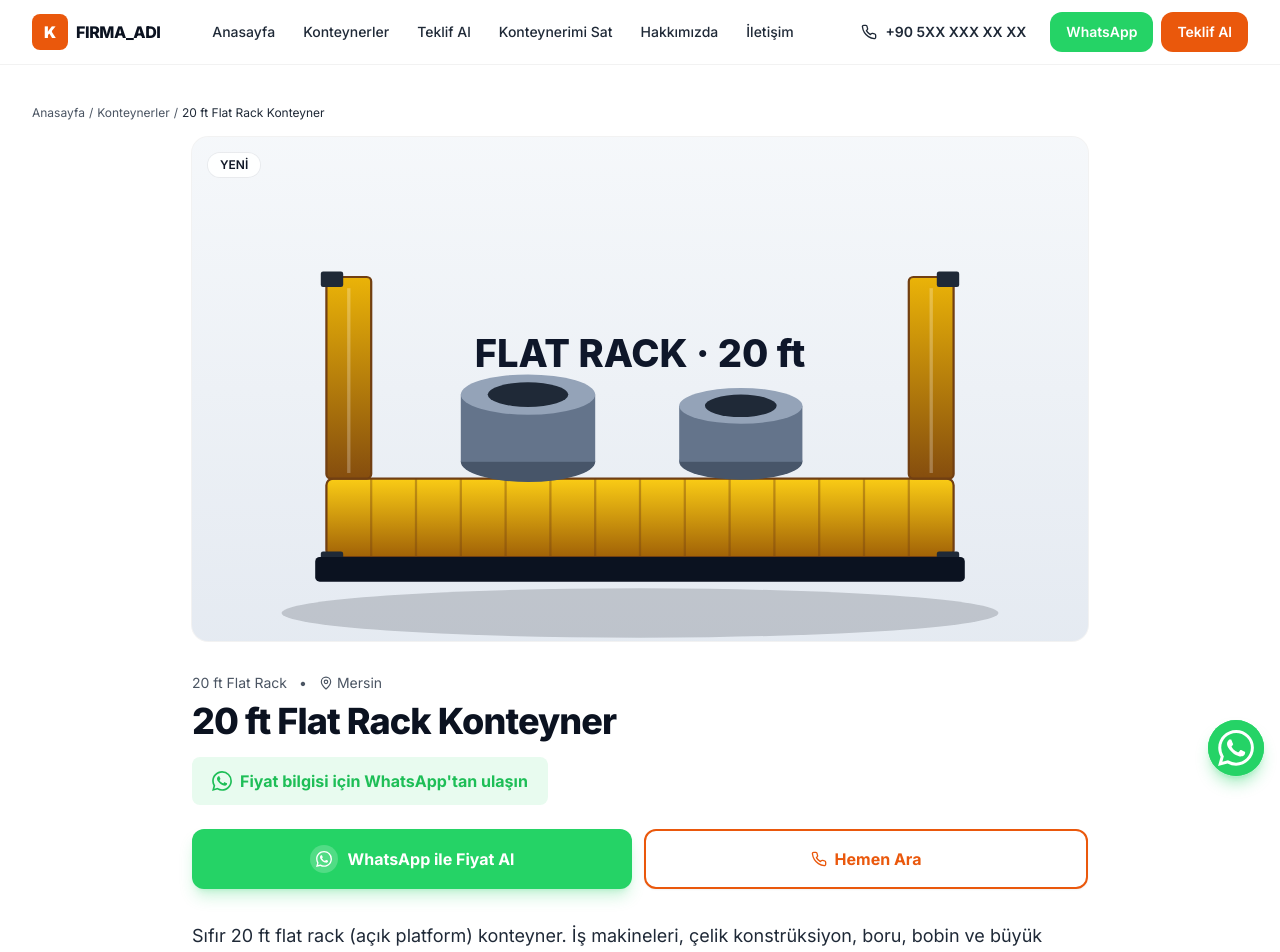
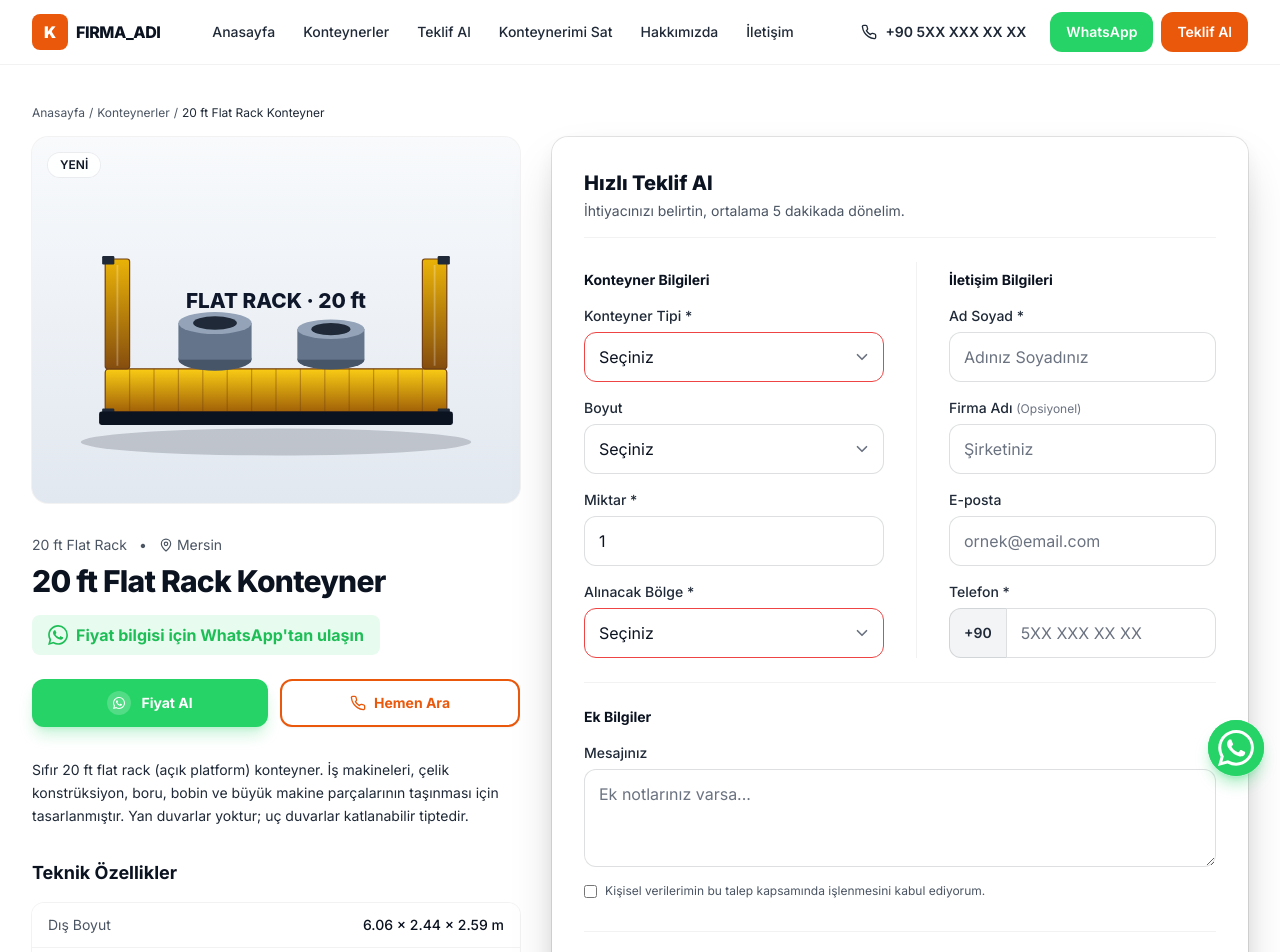
Before and after one commit to sukrugencoglu10/gnckon, a Next.js app: page /konteynerler/20-ft-flat-rack-konteyner in a window 1280 px wide. Shown: the top 952 px of the page. Built offline with nearby package versions, Linux system fonts and the light colour scheme.

Commit message:
style: keep form in sidebar but widen sidebar to fit 2 columns

```diff
--- a/app/konteynerler/[slug]/page.tsx
+++ b/app/konteynerler/[slug]/page.tsx
@@ -71,15 +71,15 @@ export default function ContainerDetailPage({ params }: { params: { slug: string
           <span className="text-ink-700">{c.title}</span>
         </nav>
 
-        <div className="grid gap-8 lg:grid-cols-1">
-          <div>
-            <div className="relative aspect-[4/3] overflow-hidden rounded-2xl bg-ink-700/5 ring-1 ring-black/5 lg:aspect-[16/9] max-w-4xl mx-auto">
+        <div className="grid gap-8 lg:grid-cols-12 items-start">
+          <div className="lg:col-span-5">
+            <div className="relative aspect-[4/3] overflow-hidden rounded-2xl bg-ink-700/5 ring-1 ring-black/5">
               <Image
                 src={c.image}
                 alt={c.title}
                 fill
                 priority
-                sizes="(max-width: 1024px) 100vw, 100vw"
+                sizes="(max-width: 1024px) 100vw, 40vw"
                 className="object-cover"
               />
               <span className="absolute left-4 top-4 rounded-full bg-white/95 px-3 py-1 text-xs font-semibold uppercase text-ink-800 ring-1 ring-black/5">
@@ -87,7 +87,7 @@ export default function ContainerDetailPage({ params }: { params: { slug: string
               </span>
             </div>
 
-            <div className="mt-8 max-w-4xl mx-auto">
+            <div className="mt-8">
               <div className="flex items-center gap-3 text-sm text-ink-500">
                 <span>{c.typeLabel}</span>
                 <span>•</span>
@@ -95,10 +95,10 @@ export default function ContainerDetailPage({ params }: { params: { slug: string
                   <MapPin className="h-3.5 w-3.5" /> {c.city}
                 </span>
               </div>
-              <h1 className="mt-2 text-3xl font-extrabold tracking-tight text-ink-900 sm:text-4xl">
+              <h1 className="mt-2 text-2xl font-extrabold tracking-tight text-ink-900 sm:text-3xl">
                 {c.title}
               </h1>
-              <div className="mt-4 inline-flex items-center gap-2 rounded-lg bg-wa/10 px-5 py-3 text-base font-bold text-wa-dark">
+              <div className="mt-4 inline-flex items-center gap-2 rounded-lg bg-wa/10 px-4 py-2 text-base font-bold text-wa-dark">
                 <svg viewBox="0 0 24 24" className="h-5 w-5 fill-current" aria-hidden>
                   <path d="M17.472 14.382c-.297-.149-1.758-.867-2.03-.967-.273-.099-.471-.148-.67.15-.197.297-.767.966-.94 1.164-.173.199-.347.223-.644.075-.297-.15-1.255-.463-2.39-1.475-.883-.788-1.48-1.761-1.653-2.059-.173-.297-.018-.458.13-.606.134-.133.298-.347.446-.52.149-.174.198-.298.298-.497.099-.198.05-.371-.025-.52-.075-.149-.669-1.612-.916-2.207-.242-.579-.487-.5-.669-.51-.173-.008-.371-.01-.57-.01-.198 0-.52.074-.792.372-.272.297-1.04 1.016-1.04 2.479 0 1.462 1.065 2.875 1.213 3.074.149.198 2.096 3.2 5.077 4.487.709.306 1.262.489 1.694.625.712.227 1.36.195 1.871.118.571-.085 1.758-.719 2.006-1.413.248-.694.248-1.289.173-1.413-.074-.124-.272-.198-.57-.347m-5.421 7.403h-.004a9.87 9.87 0 0 1-5.031-1.378l-.361-.214-3.741.982.998-3.648-.235-.374a9.86 9.86 0 0 1-1.51-5.26c.001-5.45 4.436-9.884 9.888-9.884 2.64 0 5.122 1.03 6.988 2.898a9.825 9.825 0 0 1 2.893 6.994c-.003 5.45-4.437 9.884-9.885 9.884m8.413-18.297A11.815 11.815 0 0 0 12.05 0C5.495 0 .16 5.335.157 11.892c0 2.096.547 4.142 1.588 5.945L.057 24l6.305-1.654a11.882 11.882 0 0 0 5.683 1.448h.005c6.554 0 11.89-5.335 11.893-11.893a11.821 11.821 0 0 0-3.48-8.413" />
                 </svg>
@@ -110,34 +110,32 @@ export default function ContainerDetailPage({ params }: { params: { slug: string
                   href={waForContainer(c.slug, c.title)}
                   target="_blank"
                   rel="noopener noreferrer"
-                  className="group relative inline-flex flex-1 items-center justify-center gap-2.5 overflow-hidden whitespace-nowrap rounded-xl bg-wa px-6 py-4 text-base font-bold text-white shadow-lg shadow-wa/25 transition hover:-translate-y-0.5 hover:bg-wa-dark hover:shadow-xl hover:shadow-wa/35"
+                  className="group relative inline-flex flex-1 items-center justify-center gap-2.5 overflow-hidden whitespace-nowrap rounded-xl bg-wa px-4 py-3 text-sm font-bold text-white shadow-lg shadow-wa/25 transition hover:-translate-y-0.5 hover:bg-wa-dark hover:shadow-xl hover:shadow-wa/35"
                 >
-                  <span aria-hidden className="grid h-7 w-7 place-items-center rounded-full bg-white/20">
-                    <svg viewBox="0 0 24 24" className="h-4 w-4 fill-current" aria-hidden>
+                  <span aria-hidden className="grid h-6 w-6 place-items-center rounded-full bg-white/20">
+                    <svg viewBox="0 0 24 24" className="h-3 w-3 fill-current" aria-hidden>
                       <path d="M17.472 14.382c-.297-.149-1.758-.867-2.03-.967-.273-.099-.471-.148-.67.15-.197.297-.767.966-.94 1.164-.173.199-.347.223-.644.075-.297-.15-1.255-.463-2.39-1.475-.883-.788-1.48-1.761-1.653-2.059-.173-.297-.018-.458.13-.606.134-.133.298-.347.446-.52.149-.174.198-.298.298-.497.099-.198.05-.371-.025-.52-.075-.149-.669-1.612-.916-2.207-.242-.579-.487-.5-.669-.51-.173-.008-.371-.01-.57-.01-.198 0-.52.074-.792.372-.272.297-1.04 1.016-1.04 2.479 0 1.462 1.065 2.875 1.213 3.074.149.198 2.096 3.2 5.077 4.487.709.306 1.262.489 1.694.625.712.227 1.36.195 1.871.118.571-.085 1.758-.719 2.006-1.413.248-.694.248-1.289.173-1.413-.074-.124-.272-.198-.57-.347m-5.421 7.403h-.004a9.87 9.87 0 0 1-5.031-1.378l-.361-.214-3.741.982.998-3.648-.235-.374a9.86 9.86 0 0 1-1.51-5.26c.001-5.45 4.436-9.884 9.888-9.884 2.64 0 5.122 1.03 6.988 2.898a9.825 9.825 0 0 1 2.893 6.994c-.003 5.45-4.437 9.884-9.885 9.884m8.413-18.297A11.815 11.815 0 0 0 12.05 0C5.495 0 .16 5.335.157 11.892c0 2.096.547 4.142 1.588 5.945L.057 24l6.305-1.654a11.882 11.882 0 0 0 5.683 1.448h.005c6.554 0 11.89-5.335 11.893-11.893a11.821 11.821 0 0 0-3.48-8.413" />
                     </svg>
                   </span>
-                  WhatsApp ile Fiyat Al
+                  Fiyat Al
                   <span aria-hidden className="pointer-events-none absolute -left-12 top-0 h-full w-12 -skew-x-12 bg-white/25 opacity-0 transition-all duration-700 group-hover:left-[110%] group-hover:opacity-100" />
                 </a>
                 <a
                   href={telLink()}
-                  className="inline-flex flex-1 items-center justify-center gap-2 whitespace-nowrap rounded-xl border-2 border-brand-600 bg-white px-6 py-4 text-base font-bold text-brand-600 shadow-sm transition hover:-translate-y-0.5 hover:bg-brand-50 hover:shadow-md"
+                  className="inline-flex flex-1 items-center justify-center gap-2 whitespace-nowrap rounded-xl border-2 border-brand-600 bg-white px-4 py-3 text-sm font-bold text-brand-600 shadow-sm transition hover:-translate-y-0.5 hover:bg-brand-50 hover:shadow-md"
                 >
                   <Phone className="h-4 w-4" /> Hemen Ara
                 </a>
               </div>
 
-              <p className="mt-8 leading-relaxed text-ink-700 text-lg">{c.description}</p>
+              <p className="mt-8 leading-relaxed text-ink-700 text-sm">{c.description}</p>
 
-              <h2 className="mt-10 text-xl font-bold text-ink-900">Teknik Özellikler</h2>
-              <dl className="mt-4 grid grid-cols-1 overflow-hidden rounded-xl ring-1 ring-black/5 sm:grid-cols-2">
+              <h2 className="mt-8 text-lg font-bold text-ink-900">Teknik Özellikler</h2>
+              <dl className="mt-4 grid grid-cols-1 overflow-hidden rounded-xl ring-1 ring-black/5">
                 {Object.entries(c.specs).map(([k, v], i) => (
                   <div
                     key={k}
-                    className={`flex justify-between gap-4 bg-white px-5 py-4 text-sm ${
-                      i % 2 ? "" : "sm:border-r border-black/5"
-                    } border-b border-black/5`}
+                    className={`flex justify-between gap-4 bg-white px-4 py-3 text-sm border-b border-black/5`}
                   >
                     <dt className="text-ink-500">{k}</dt>
                     <dd className="text-right font-medium text-ink-900">{v}</dd>
@@ -146,10 +144,12 @@ export default function ContainerDetailPage({ params }: { params: { slug: string
               </dl>
             </div>
           </div>
-        </div>
 
-        <div className="mt-16 mx-auto w-full max-w-4xl shadow-2xl ring-1 ring-black/5 rounded-2xl">
-          <LeadForm variant="buyer" defaultType={c.type} />
+          <aside className="lg:col-span-7 lg:sticky lg:top-24">
+            <div className="w-full shadow-2xl ring-1 ring-black/5 rounded-2xl bg-white">
+              <LeadForm variant="buyer" defaultType={c.type} />
+            </div>
+          </aside>
         </div>
       </section>
 
```
